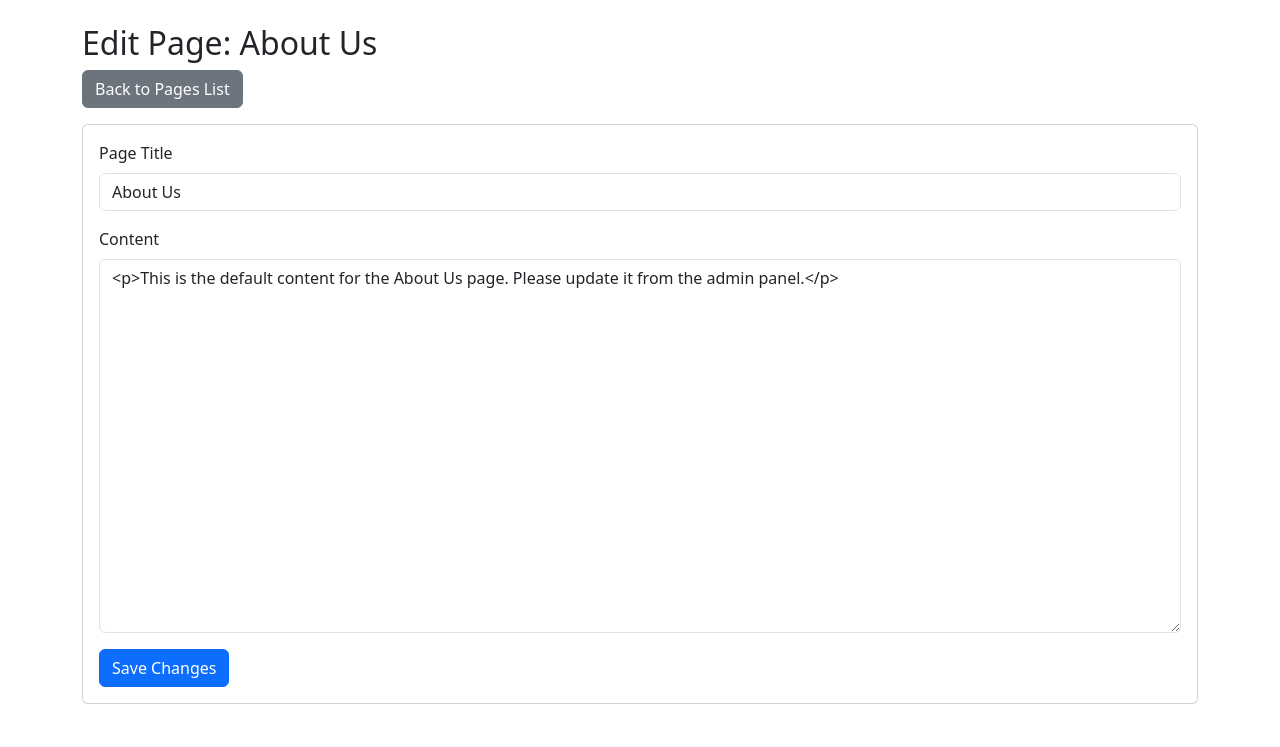
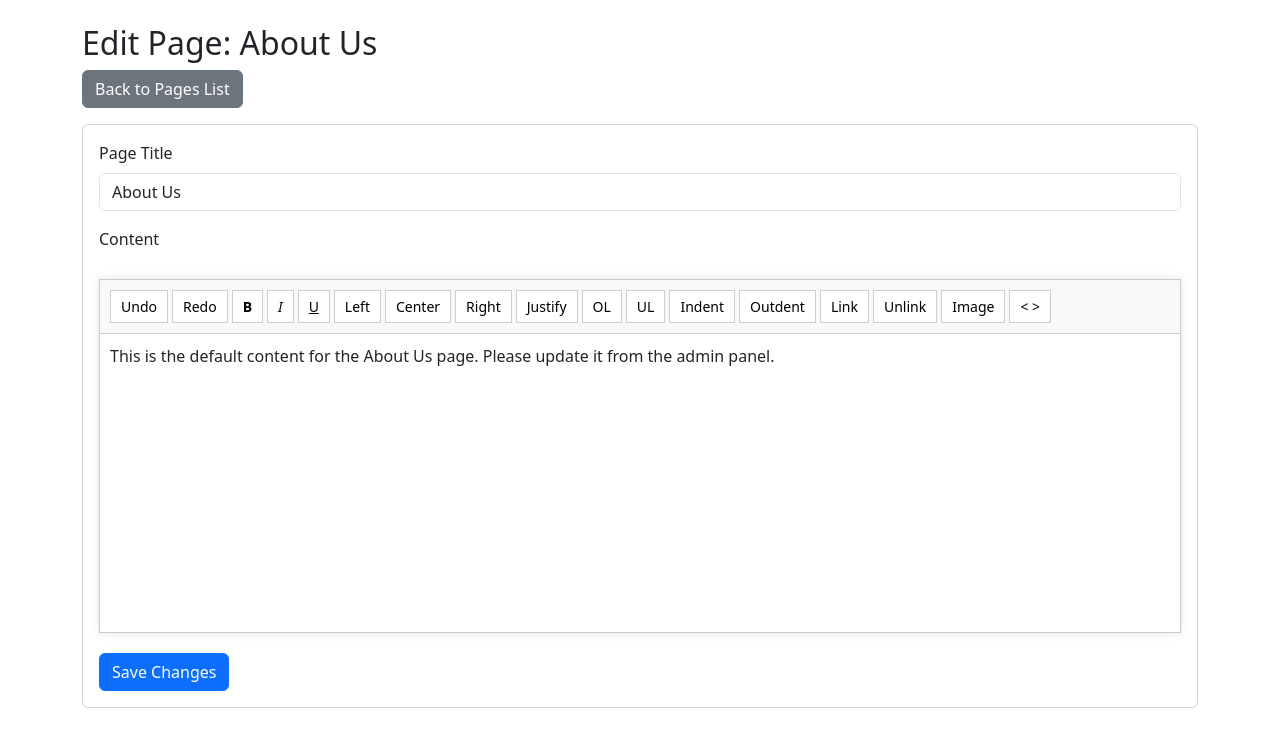
Before and after one commit to priyeshdaspookulangara/tropical, a PHP site: page /admin/edit_page.php?slug=about in a window 1280 px wide. Shown: the top 747 px of the page. Run offline with PHP 8.4, Linux system fonts and the light colour scheme; the visitor is signed in with stand-in values (Sample User, id 1); data comes from the database, SQL or seed files in the repository; data that the repository does not hold is empty; some libraries are stand-ins or nearby versions.

Commit message:
feat: Replace TinyMCE with custom WYSIWYG editor
This commit replaces the TinyMCE editor in the admin panel with a custom WYSIWYG editor provided by the user.

- Integrates the custom HTML, CSS, and JavaScript for the editor.
- Adds a new backend script `wyz.php` to handle image uploads from the editor.
- Updates the admin edit page to use the new editor.
- Ensures all content is properly sanitized to prevent security vulnerabilities.

```diff
--- a/admin/edit_page.php
+++ b/admin/edit_page.php
@@ -19,7 +19,6 @@ $slug = sanitize_input($conn, $_GET['slug']);
 if ($_SERVER['REQUEST_METHOD'] === 'POST') {
     $title = sanitize_input($conn, $_POST['title']);
     // Sanitize the content_body to prevent SQL injection.
-    // mysqli_real_escape_string makes the data safe for SQL queries but does not strip HTML tags.
     $content_body = sanitize_input($conn, $_POST['content_body']);
     $last_updated_by = $_SESSION['admin_user'];
 
@@ -50,14 +49,7 @@ if (!$page) {
     <meta name="viewport" content="width=device-width, initial-scale=1.0">
     <title>Edit Page: <?php echo htmlspecialchars($page['title']); ?></title>
     <link href="https://cdn.jsdelivr.net/npm/bootstrap@5.3.0/dist/css/bootstrap.min.css" rel="stylesheet">
-    <script src="https://cdn.tiny.cloud/1/no-api-key/tinymce/6/tinymce.min.js" referrerpolicy="origin"></script>
-    <script>
-        tinymce.init({
-            selector: 'textarea#content_body',
-            plugins: 'lists link image media table code help wordcount',
-            toolbar: 'undo redo | formatselect | bold italic | alignleft aligncenter alignright alignjustify | bullist numlist outdent indent | link image | code'
-        });
-    </script>
+    <link href="../assets/css/wysiwyg.css" rel="stylesheet">
 </head>
 <body>
     <div class="container mt-4">
@@ -80,12 +72,32 @@ if (!$page) {
                     </div>
                     <div class="mb-3">
                         <label for="content_body" class="form-label">Content</label>
-                        <textarea name="content_body" id="content_body" class="form-control" rows="15"><?php echo htmlspecialchars($page['content_body']); ?></textarea>
+                        <div class="editor-container">
+                            <textarea name="content_body" id="content_body" cols="30" rows="10"><?php echo htmlspecialchars($page['content_body']); ?></textarea>
+                        </div>
                     </div>
                     <button type="submit" class="btn btn-primary">Save Changes</button>
                 </form>
             </div>
         </div>
     </div>
+
+    <!-- Image Upload Modal -->
+    <div id="imageModal" class="modal">
+        <div class="modal-content">
+            <span class="close-button">&times;</span>
+            <h2>Upload Image</h2>
+            <input type="file" id="imageInput" accept="image/*">
+            <button id="uploadButton" class="btn btn-primary mt-2">Upload</button>
+            <p id="uploadMessage" class="mt-2 text-danger"></p>
+        </div>
+    </div>
+
+    <script src="../assets/js/wysiwyg.js"></script>
+    <script>
+        document.addEventListener('DOMContentLoaded', () => {
+            initWyzywigEditor('content_body');
+        });
+    </script>
 </body>
 </html>
--- /dev/null
+++ b/assets/css/wysiwyg.css
@@ -0,0 +1,75 @@
+.editor-container {
+    width: 100%;
+    margin: 20px 0;
+    box-shadow: 0 0 10px rgba(0,0,0,0.1);
+}
+
+.toolbar {
+    background-color: #f8f9fa;
+    padding: 8px;
+    border: 1px solid #ccc;
+    border-bottom: none;
+    display: flex;
+    flex-wrap: wrap;
+}
+
+.toolbar button {
+    margin: 2px;
+    padding: 5px 10px;
+    background-color: #fff;
+    border: 1px solid #ccc;
+    cursor: pointer;
+    font-size: 14px;
+    line-height: 1.5;
+}
+
+.toolbar button:hover {
+    background-color: #e2e6ea;
+    border-color: #dae0e5;
+}
+
+.editor {
+    width: 100%;
+    height: 300px;
+    border: 1px solid #ccc;
+    padding: 10px;
+    overflow-y: auto;
+    background-color: #fff;
+    box-sizing: border-box;
+}
+
+.modal {
+    display: none;
+    position: fixed;
+    z-index: 1050; /* Higher z-index to appear over other content */
+    left: 0;
+    top: 0;
+    width: 100%;
+    height: 100%;
+    overflow: auto;
+    background-color: rgba(0,0,0,0.4);
+}
+
+.modal-content {
+    background-color: #fefefe;
+    margin: 15% auto;
+    padding: 20px;
+    border: 1px solid #888;
+    width: 80%;
+    max-width: 500px;
+    border-radius: 5px;
+}
+
+.close-button {
+    color: #aaa;
+    float: right;
+    font-size: 28px;
+    font-weight: bold;
+}
+
+.close-button:hover,
+.close-button:focus {
+    color: black;
+    text-decoration: none;
+    cursor: pointer;
+}
--- /dev/null
+++ b/assets/js/wysiwyg.js
@@ -0,0 +1,123 @@
+function initWyzywigEditor(textareaId) {
+    const textarea = document.getElementById(textareaId);
+    if (!textarea) {
+        console.error('Textarea with ID "' + textareaId + '" not found.');
+        return;
+    }
+
+    textarea.style.display = 'none';
+
+    const editor = document.createElement('div');
+    editor.className = 'editor';
+    editor.contentEditable = true;
+    editor.innerHTML = textarea.value;
+
+    const toolbar = document.createElement('div');
+    toolbar.className = 'toolbar';
+
+    const buttons = [
+        { command: 'undo', icon: 'Undo' },
+        { command: 'redo', icon: 'Redo' },
+        { command: 'bold', icon: '<b>B</b>' },
+        { command: 'italic', icon: '<i>I</i>' },
+        { command: 'underline', icon: '<u>U</u>' },
+        { command: 'justifyLeft', icon: 'Left' },
+        { command: 'justifyCenter', icon: 'Center' },
+        { command: 'justifyRight', icon: 'Right' },
+        { command: 'justifyFull', icon: 'Justify' },
+        { command: 'insertOrderedList', icon: 'OL' },
+        { command: 'insertUnorderedList', icon: 'UL' },
+        { command: 'indent', icon: 'Indent' },
+        { command: 'outdent', icon: 'Outdent' },
+        { command: 'createLink', icon: 'Link' },
+        { command: 'unlink', icon: 'Unlink' },
+        { command: 'insertImage', icon: 'Image' },
+        { command: 'source', icon: '< >' }
+    ];
+
+    buttons.forEach(buttonInfo => {
+        const button = document.createElement('button');
+        button.innerHTML = buttonInfo.icon;
+        button.addEventListener('click', (e) => {
+            e.preventDefault();
+            if (buttonInfo.command === 'createLink') {
+                const url = prompt('Enter the URL:');
+                if (url) {
+                    document.execCommand(buttonInfo.command, false, url);
+                }
+            } else if (buttonInfo.command === 'insertImage') {
+                document.getElementById('imageModal').style.display = 'block';
+            } else if (buttonInfo.command === 'source') {
+                if (editor.style.display === 'none') {
+                    // Switch to WYSIWYG view
+                    editor.innerHTML = textarea.value;
+                    editor.style.display = 'block';
+                    textarea.style.display = 'none';
+                } else {
+                    // Switch to HTML view
+                    textarea.value = editor.innerHTML;
+                    textarea.style.display = 'block';
+                    editor.style.display = 'none';
+                }
+            } else {
+                document.execCommand(buttonInfo.command, false, null);
+            }
+        });
+        toolbar.appendChild(button);
+    });
+
+    textarea.parentNode.insertBefore(toolbar, textarea);
+    textarea.parentNode.insertBefore(editor, textarea);
+
+    editor.addEventListener('input', () => {
+        textarea.value = editor.innerHTML;
+    });
+
+    editor.addEventListener('keydown', (event) => {
+        if (event.key === 'Enter') {
+            event.preventDefault();
+            document.execCommand('insertHTML', false, '<br><br>');
+        }
+    });
+
+    const modal = document.getElementById('imageModal');
+    const closeButton = document.querySelector('.close-button');
+    const uploadButton = document.getElementById('uploadButton');
+    const imageInput = document.getElementById('imageInput');
+
+    if(modal) {
+        closeButton.addEventListener('click', () => {
+            modal.style.display = 'none';
+        });
+
+        uploadButton.addEventListener('click', () => {
+            const file = imageInput.files[0];
+            if (!file) {
+                return;
+            }
+
+            const formData = new FormData();
+            formData.append('image', file);
+
+            fetch('../wyz.php', { // Adjusted path to be relative to the admin folder
+                method: 'POST',
+                body: formData
+            })
+            .then(response => response.json())
+            .then(data => {
+                if (data.success) {
+                    editor.focus();
+                    document.execCommand('insertImage', false, data.url);
+                    modal.style.display = 'none';
+                    imageInput.value = ''; // Clear the input
+                } else {
+                    document.getElementById('uploadMessage').textContent = 'Error: ' + data.error;
+                }
+            })
+            .catch(error => {
+                console.error('Error:', error);
+                document.getElementById('uploadMessage').textContent = 'An error occurred.';
+            });
+        });
+    }
+}
```
Also changed, not shown: product.php (+0 -71 lines), wyz.php (added, +54 -0 lines).
